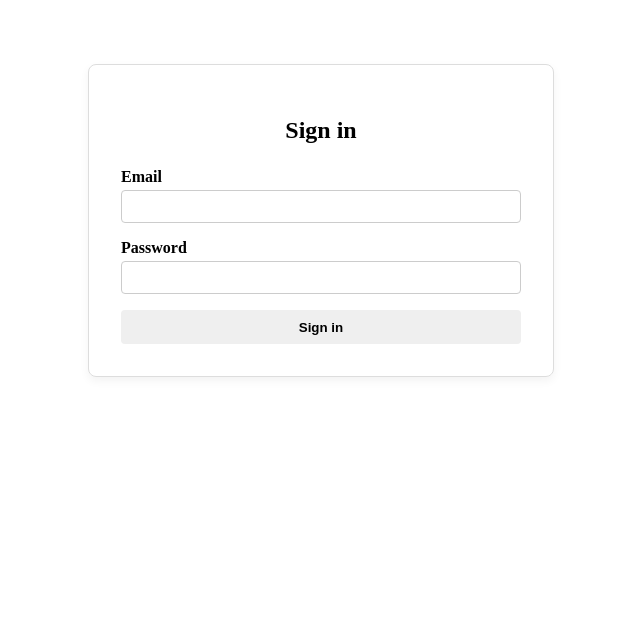
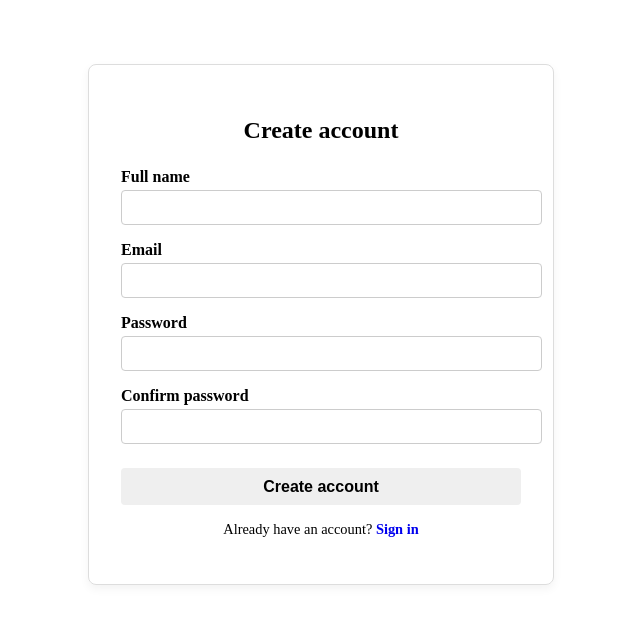
Before and after one commit to gitjnichols3/mean-photo-albums, an Angular app in the folder frontend/photo-album-client/: page /register in a window 1280 px wide. Before the commit this address led to /login. Shown: the top 624 px of the page, without its empty margins (319-959 px from the left). Built offline with nearby package versions, Linux system fonts and the light colour scheme.

Commit message:
Working on v1 testing and fixes. Part way in.

```diff
--- a/frontend/photo-album-client/src/app/app.routes.ts
+++ b/frontend/photo-album-client/src/app/app.routes.ts
@@ -6,6 +6,12 @@ export const routes: Routes = [
     path: 'login',
     loadComponent: () =>
       import('./components/auth/login/login').then(m => m.Login)
+  },
+
+  {
+    path: 'register',
+    loadComponent: () =>
+      import('./components/auth/register/register').then(m => m.RegisterComponent)
   },
 
     {
@@ -33,7 +39,7 @@ export const routes: Routes = [
       import('./components/albums/album-details/album-details')
         .then(m => m.AlbumDetailsComponent)
   },
-  { path: '', redirectTo: 'albums', pathMatch: 'full' },
+  { path: '', redirectTo: 'login', pathMatch: 'full' },
   { path: '**', redirectTo: 'login' },
 
 ];
--- a/frontend/photo-album-client/src/app/components/albums/album-details/album-details.ts
+++ b/frontend/photo-album-client/src/app/components/albums/album-details/album-details.ts
@@ -112,15 +112,48 @@ export class AlbumDetailsComponent implements OnInit {
   // ------------------------
   // TIMELINE: sorted + grouped
   // ------------------------
+  /**
+   * Parse an event date string into a local calendar Date.
+   * Works for both "YYYY-MM-DD" and "YYYY-MM-DDTHH:mm:ss.sssZ".
+   */
+  private toLocalEventDate(value?: string | null): Date | null {
+    if (!value) return null;
+
+    const raw = value.toString();
+    const datePart = raw.split('T')[0]; // strip any time/zone
+    const parts = datePart.split('-');
+    if (parts.length !== 3) return null;
+
+    const [yyyyStr, mmStr, ddStr] = parts;
+    const yyyy = Number(yyyyStr);
+    const mm = Number(mmStr);
+    const dd = Number(ddStr);
+
+    if (
+      Number.isNaN(yyyy) ||
+      Number.isNaN(mm) ||
+      Number.isNaN(dd)
+    ) {
+      return null;
+    }
+
+    // This creates a local date with the exact calendar day
+    return new Date(yyyy, mm - 1, dd);
+  }
+
+
 
   get sortedEvents(): any[] {
     if (!this.album?.events) return [];
 
     const eventsCopy = [...this.album.events];
 
-    eventsCopy.sort((a: any, b: any) => {
-      const aTime = a.startDate ? new Date(a.startDate).getTime() : NaN;
-      const bTime = b.startDate ? new Date(b.startDate).getTime() : NaN;
+        eventsCopy.sort((a: any, b: any) => {
+      const aDate = this.toLocalEventDate(a.startDate);
+      const bDate = this.toLocalEventDate(b.startDate);
+
+      const aTime = aDate ? aDate.getTime() : NaN;
+      const bTime = bDate ? bDate.getTime() : NaN;
 
       const aHasDate = !Number.isNaN(aTime);
       const bHasDate = !Number.isNaN(bTime);
@@ -128,11 +161,13 @@ export class AlbumDetailsComponent implements OnInit {
       if (aHasDate && bHasDate) {
         return aTime - bTime; // oldest first
       }
-      if (aHasDate && !bHasDate) return -1; // dated before undated
-      if (!aHasDate && bHasDate) return 1;  // undated after dated
+      if (aHasDate && !bHasDate) return -1;
+      if (!aHasDate && bHasDate) return 1;
 
       return 0;
     });
+
+
 
     return eventsCopy;
   }
@@ -141,12 +176,12 @@ export class AlbumDetailsComponent implements OnInit {
     const groups: { dateLabel: string; events: any[] }[] = [];
     const map = new Map<string, any[]>();
 
-    for (const ev of this.sortedEvents) {
+        for (const ev of this.sortedEvents) {
       let label = 'No date';
 
       if (ev.startDate) {
-        const d = new Date(ev.startDate);
-        if (!Number.isNaN(d.getTime())) {
+        const d = this.toLocalEventDate(ev.startDate);
+        if (d) {
           label = d.toLocaleDateString('en-US', {
             year: 'numeric',
             month: 'long',
@@ -155,11 +190,13 @@ export class AlbumDetailsComponent implements OnInit {
         }
       }
 
+
       if (!map.has(label)) {
         map.set(label, []);
       }
       map.get(label)!.push(ev);
     }
+
 
     for (const [dateLabel, events] of map.entries()) {
       groups.push({ dateLabel, events });
@@ -459,7 +496,7 @@ private resetEventForm(): void {
 }
 
 
-  editEvent(ev: any): void {
+    editEvent(ev: any): void {
     if (!this.albumId || !ev.eventId) {
       return;
     }
@@ -467,17 +504,18 @@ private resetEventForm(): void {
     // name, date, location currently stored on this event
     const currentName = ev.name || '';
 
-    // try to normalize startDate into YYYY-MM-DD for the prompt
+    // Normalize startDate into YYYY-MM-DD for the prompt WITHOUT using new Date()
     let currentDate = '';
     if (ev.startDate) {
-      try {
-        const d = new Date(ev.startDate);
-        const yyyy = d.getFullYear();
-        const mm = String(d.getMonth() + 1).padStart(2, '0');
-        const dd = String(d.getDate()).padStart(2, '0');
-        currentDate = `${yyyy}-${mm}-${dd}`;
-      } catch {
-        currentDate = ev.startDate;
+      const raw = ev.startDate.toString();
+      // Handles both "YYYY-MM-DD" and "YYYY-MM-DDTHH:mm:ss.sssZ"
+      const datePart = raw.split('T')[0];
+      const parts = datePart.split('-');
+      if (parts.length === 3) {
+        const [yyyy, mm, dd] = parts;
+        if (yyyy && mm && dd) {
+          currentDate = `${yyyy}-${mm}-${dd}`;
+        }
       }
     }
 
@@ -499,10 +537,7 @@ private resetEventForm(): void {
     }
 
     // 3) Location
-    const location = window.prompt(
-      'Edit event location',
-      currentLocation
-    );
+    const location = window.prompt('Edit event location', currentLocation);
     if (location === null) {
       return; // cancelled
     }
@@ -523,7 +558,6 @@ private resetEventForm(): void {
         next: (updatedAlbum) => {
           this.album = updatedAlbum;
 
-          // keep selected event name in sync if we are viewing it
           if (this.selectedEventId === ev.eventId) {
             this.selectedEventName = trimmedName;
           }
--- a/frontend/photo-album-client/src/app/components/albums/album-list/album-list.css
+++ b/frontend/photo-album-client/src/app/components/albums/album-list/album-list.css
@@ -5,6 +5,19 @@
 .album-actions button {
   padding: 0.4rem 0.8rem;
 }
+
+.albums-header {
+  display: flex;
+  align-items: center;
+  justify-content: space-between;
+  margin-bottom: 1rem;
+}
+
+.albums-header-actions button {
+  margin-left: 0.5rem;
+  padding: 0.4rem 0.8rem;
+}
+
 
 .create-album-form {
   border: 1px solid #ddd;
--- a/frontend/photo-album-client/src/app/components/albums/album-list/album-list.html
+++ b/frontend/photo-album-client/src/app/components/albums/album-list/album-list.html
@@ -1,8 +1,17 @@
-<h2>Your Albums</h2>
+<div class="albums-header">
+  <h2>Your Albums</h2>
 
-<button type="button" [routerLink]="['/albums/create']">
-  + Create New Album
-</button>
+  <div class="albums-header-actions">
+    <button type="button" [routerLink]="['/albums/create']">
+      + Create New Album
+    </button>
+
+    <button type="button" (click)="logout()">
+      Logout
+    </button>
+  </div>
+</div>
+
 
 <p *ngIf="errorMessage" class="error">
   {{ errorMessage }}
--- a/frontend/photo-album-client/src/app/components/albums/album-list/album-list.ts
+++ b/frontend/photo-album-client/src/app/components/albums/album-list/album-list.ts
@@ -6,6 +6,7 @@ import { catchError } from 'rxjs/operators';
 
 import { AlbumService } from '../../../services/album.service';
 import { Album } from '../../../models/album.model';
+import { AuthService } from '../../../services/auth.service';
 
 @Component({
   selector: 'app-album-list',
@@ -18,10 +19,12 @@ export class AlbumList implements OnInit {
   albums$!: Observable<Album[]>;
   errorMessage = '';
 
-  constructor(
-    private albumService: AlbumService,
-    private router: Router
-  ) {}
+constructor(
+  private albumService: AlbumService,
+  private router: Router,
+  private authService: AuthService
+) {}
+
 
   ngOnInit(): void {
     this.loadAlbums();
@@ -44,4 +47,9 @@ export class AlbumList implements OnInit {
   goToAlbum(albumId: string): void {
     this.router.navigate(['/albums', albumId]);
   }
+
+
+  logout(): void {
+    this.authService.logout();
+  }
 }
--- a/frontend/photo-album-client/src/app/components/auth/login/login.html
+++ b/frontend/photo-album-client/src/app/components/auth/login/login.html
@@ -32,4 +32,9 @@
       {{ isLoading ? 'Signing in...' : 'Sign in' }}
     </button>
   </form>
+
+    <p class="helper-link">
+    Don’t have an account yet?
+    <a routerLink="/register">Create one</a>
+  </p>
 </div>
--- a/frontend/photo-album-client/src/app/components/auth/login/login.ts
+++ b/frontend/photo-album-client/src/app/components/auth/login/login.ts
@@ -2,14 +2,15 @@
 import { Component } from '@angular/core';
 import { CommonModule } from '@angular/common';
 import { FormsModule } from '@angular/forms';
-import { Router } from '@angular/router';
+import { Router, RouterLink } from '@angular/router';
+
 
 import { AuthService } from '../../../services/auth.service';
 
 @Component({
   selector: 'app-login',
   standalone: true,
-  imports: [CommonModule, FormsModule],
+  imports: [CommonModule, FormsModule, RouterLink],
   templateUrl: './login.html',
   styleUrl: './login.css'
 })
--- /dev/null
+++ b/frontend/photo-album-client/src/app/components/auth/register/register.css
@@ -0,0 +1,70 @@
+.register-container {
+  max-width: 400px;
+  margin: 4rem auto;
+  padding: 2rem;
+  border-radius: 8px;
+  border: 1px solid #ddd;
+  box-shadow: 0 4px 10px rgba(0,0,0,0.05);
+}
+
+.register-container h2 {
+  margin-bottom: 1.5rem;
+  text-align: center;
+}
+
+.form-group {
+  margin-bottom: 1rem;
+}
+
+.form-group label {
+  display: block;
+  margin-bottom: 0.25rem;
+  font-weight: 600;
+}
+
+.form-group input {
+  width: 100%;
+  padding: 0.5rem 0.6rem;
+  border-radius: 4px;
+  border: 1px solid #ccc;
+  font-size: 0.95rem;
+}
+
+button[type="submit"] {
+  width: 100%;
+  margin-top: 0.5rem;
+  padding: 0.6rem 1rem;
+  border-radius: 4px;
+  border: none;
+  font-size: 1rem;
+  font-weight: 600;
+  cursor: pointer;
+}
+
+button[disabled] {
+  opacity: 0.7;
+  cursor: default;
+}
+
+.error {
+  margin-bottom: 0.75rem;
+  color: #b00020;
+  font-size: 0.9rem;
+}
+
+.success {
+  margin-bottom: 0.75rem;
+  color: #047857;
+  font-size: 0.9rem;
+}
+
+.helper-link {
+  margin-top: 1rem;
+  text-align: center;
+  font-size: 0.9rem;
+}
+
+.helper-link a {
+  font-weight: 600;
+  text-decoration: none;
+}
--- /dev/null
+++ b/frontend/photo-album-client/src/app/components/auth/register/register.html
@@ -0,0 +1,66 @@
+<div class="register-container">
+  <h2>Create account</h2>
+
+  <form (ngSubmit)="onSubmit()" novalidate>
+    <div class="form-group">
+      <label for="name">Full name</label>
+      <input
+        id="name"
+        type="text"
+        [(ngModel)]="name"
+        name="name"
+        required
+      />
+    </div>
+
+    <div class="form-group">
+      <label for="email">Email</label>
+      <input
+        id="email"
+        type="email"
+        [(ngModel)]="email"
+        name="email"
+        required
+      />
+    </div>
+
+    <div class="form-group">
+      <label for="password">Password</label>
+      <input
+        id="password"
+        type="password"
+        [(ngModel)]="password"
+        name="password"
+        required
+      />
+    </div>
+
+    <div class="form-group">
+      <label for="confirmPassword">Confirm password</label>
+      <input
+        id="confirmPassword"
+        type="password"
+        [(ngModel)]="confirmPassword"
+        name="confirmPassword"
+        required
+      />
+    </div>
+
+    <div *ngIf="errorMessage" class="error">
+      {{ errorMessage }}
+    </div>
+
+    <div *ngIf="successMessage" class="success">
+      {{ successMessage }}
+    </div>
+
+    <button type="submit" [disabled]="isLoading">
+      {{ isLoading ? 'Creating account...' : 'Create account' }}
+    </button>
+  </form>
+
+  <p class="helper-link">
+    Already have an account?
+    <a routerLink="/login">Sign in</a>
+  </p>
+</div>
--- /dev/null
+++ b/frontend/photo-album-client/src/app/components/auth/register/register.ts
@@ -0,0 +1,76 @@
+// src/app/components/auth/register/register.ts
+import { Component } from '@angular/core';
+import { CommonModule } from '@angular/common';
+import { FormsModule } from '@angular/forms';
+import { Router, RouterLink } from '@angular/router';
+
+
+import { AuthService } from '../../../services/auth.service';
+
+
+
+@Component({
+  selector: 'app-register',
+  standalone: true,
+  imports: [CommonModule, FormsModule, RouterLink],
+  templateUrl: './register.html',
+  styleUrl: './register.css'
+})
+export class RegisterComponent {
+  name = '';
+  email = '';
+  password = '';
+  confirmPassword = '';
+
+  isLoading = false;
+  errorMessage = '';
+  successMessage = '';
+
+  constructor(
+    private authService: AuthService,
+    private router: Router
+  ) {}
+
+  onSubmit(): void {
+    this.errorMessage = '';
+    this.successMessage = '';
+
+    const trimmedName = this.name.trim();
+    const trimmedEmail = this.email.trim();
+
+    if (!trimmedName || !trimmedEmail || !this.password || !this.confirmPassword) {
+      this.errorMessage = 'All fields are required';
+      return;
+    }
+
+    if (this.password !== this.confirmPassword) {
+      this.errorMessage = 'Passwords do not match';
+      return;
+    }
+
+    this.isLoading = true;
+
+    this.authService.register(trimmedName, trimmedEmail, this.password).subscribe({
+      next: () => {
+        // Option 1: Auto-login after successful registration
+        this.authService.login(trimmedEmail, this.password).subscribe({
+          next: () => {
+            this.isLoading = false;
+            this.router.navigate(['/albums']);
+          },
+          error: (err) => {
+            console.error('Auto-login after register failed:', err);
+            this.isLoading = false;
+            this.successMessage = 'Account created. Please sign in.';
+            this.router.navigate(['/login']);
+          }
+        });
+      },
+      error: (err) => {
+        console.error('Register error:', err);
+        this.isLoading = false;
+        this.errorMessage = err?.error?.message || 'Registration failed';
+      }
+    });
+  }
+}
--- a/frontend/photo-album-client/src/app/components/public/share-album/share-album.component.ts
+++ b/frontend/photo-album-client/src/app/components/public/share-album/share-album.component.ts
@@ -1,6 +1,11 @@
 // src/app/components/public/share-album/share-album.component.ts
 
-import { Component, OnInit, ChangeDetectorRef, HostListener } from '@angular/core';
+import {
+  Component,
+  OnInit,
+  ChangeDetectorRef,
+  HostListener,
+} from '@angular/core';
 import { CommonModule } from '@angular/common';
 import { ActivatedRoute } from '@angular/router';
 import { HttpClient } from '@angular/common/http';
@@ -94,6 +99,31 @@ export class ShareAlbumComponent implements OnInit {
       });
   }
 
+  /**
+   * Parse an event date string into a local calendar Date.
+   * Works for both "YYYY-MM-DD" and "YYYY-MM-DDTHH:mm:ss.sssZ".
+   */
+  private toLocalEventDate(value?: string | null): Date | null {
+    if (!value) return null;
+
+    const raw = value.toString();
+    const datePart = raw.split('T')[0]; // strip any time/zone
+    const parts = datePart.split('-');
+    if (parts.length !== 3) return null;
+
+    const [yyyyStr, mmStr, ddStr] = parts;
+    const yyyy = Number(yyyyStr);
+    const mm = Number(mmStr);
+    const dd = Number(ddStr);
+
+    if (Number.isNaN(yyyy) || Number.isNaN(mm) || Number.isNaN(dd)) {
+      return null;
+    }
+
+    // Local date with correct calendar day
+    return new Date(yyyy, mm - 1, dd);
+  }
+
   // --- Timeline helpers ---
 
   get sortedEvents(): PublicEvent[] {
@@ -101,16 +131,22 @@ export class ShareAlbumComponent implements OnInit {
 
     const eventsCopy = [...this.album.events];
 
-    eventsCopy.sort((a: any, b: any) => {
-      const aTime = a.startDate ? new Date(a.startDate).getTime() : NaN;
-      const bTime = b.startDate ? new Date(b.startDate).getTime() : NaN;
+    eventsCopy.sort((a: PublicEvent, b: PublicEvent) => {
+      const aDate = this.toLocalEventDate(a.startDate ?? null);
+      const bDate = this.toLocalEventDate(b.startDate ?? null);
+
+      const aTime = aDate ? aDate.getTime() : NaN;
+      const bTime = bDate ? bDate.getTime() : NaN;
 
       const aHasDate = !Number.isNaN(aTime);
       const bHasDate = !Number.isNaN(bTime);
 
-      if (aHasDate && bHasDate) return aTime - bTime;
-      if (aHasDate && !bHasDate) return -1;
-      if (!aHasDate && bHasDate) return 1;
+      if (aHasDate && bHasDate) {
+        return aTime - bTime; // oldest first
+      }
+      if (aHasDate && !bHasDate) return -1; // dated before undated
+      if (!aHasDate && bHasDate) return 1; // undated after dated
+
       return 0;
     });
 
@@ -170,13 +206,19 @@ export class ShareAlbumComponent implements OnInit {
     this.viewerIndex = 0;
   }
 
+  /**
+   * Photos for the currently-selected event, sorted chronologically.
+   */
   get selectedEventPhotos(): Photo[] {
     if (!this.selectedEventId) return [];
-    return this.photos.filter((p) => p.eventId === this.selectedEventId);
+    return this.getPhotosForEvent(this.selectedEventId);
   }
 
+  /**
+   * Unassigned photos, sorted chronologically.
+   */
   get unassignedPhotos(): Photo[] {
-    return this.photos.filter((p) => !p.eventId);
+    return this.getUnassignedPhotos();
   }
 
   // ------------------------
@@ -248,4 +290,45 @@ export class ShareAlbumComponent implements OnInit {
         break;
     }
   }
+
+  // --- Photo time + sorted lists for events/unassigned ---
+
+  private getPhotoTime(p: any): number {
+    // Prefer takenAt (from EXIF) if present, otherwise fall back
+    const source = p?.takenAt || p?.createdAt || p?.uploadedAt || null;
+
+    if (!source) return 0;
+
+    const d = new Date(source);
+    const t = d.getTime();
+    return Number.isNaN(t) ? 0 : t;
+  }
+
+  getPhotosForEvent(eventId: string): Photo[] {
+    if (!this.photos || !Array.isArray(this.photos)) {
+      return [];
+    }
+
+    const list = this.photos.filter((p: any) => p.eventId === eventId);
+
+    return list.slice().sort((a, b) => {
+      const aTime = this.getPhotoTime(a);
+      const bTime = this.getPhotoTime(b);
+      return aTime - bTime; // oldest first
+    });
+  }
+
+  getUnassignedPhotos(): Photo[] {
+    if (!this.photos || !Array.isArray(this.photos)) {
+      return [];
+    }
+
+    const list = this.photos.filter((p: any) => !p.eventId);
+
+    return list.slice().sort((a, b) => {
+      const aTime = this.getPhotoTime(a);
+      const bTime = this.getPhotoTime(b);
+      return aTime - bTime; // oldest first
+    });
+  }
 }
--- a/frontend/photo-album-client/src/app/services/auth.service.ts
+++ b/frontend/photo-album-client/src/app/services/auth.service.ts
@@ -37,6 +37,14 @@ export class AuthService {
       );
   }
 
+  register(name: string, email: string, password: string): Observable<{ message: string; user: { id: string; name: string; email: string } }> {
+    return this.http.post<{ message: string; user: { id: string; name: string; email: string } }>(
+      `${this.apiUrl}/register`,
+      { name, email, password }
+    );
+  }
+
+
   logout(): void {
     localStorage.removeItem('token');
     localStorage.removeItem('user');
```
Also changed, not shown: 1 other file (tests, documents, lock files or other folders).
